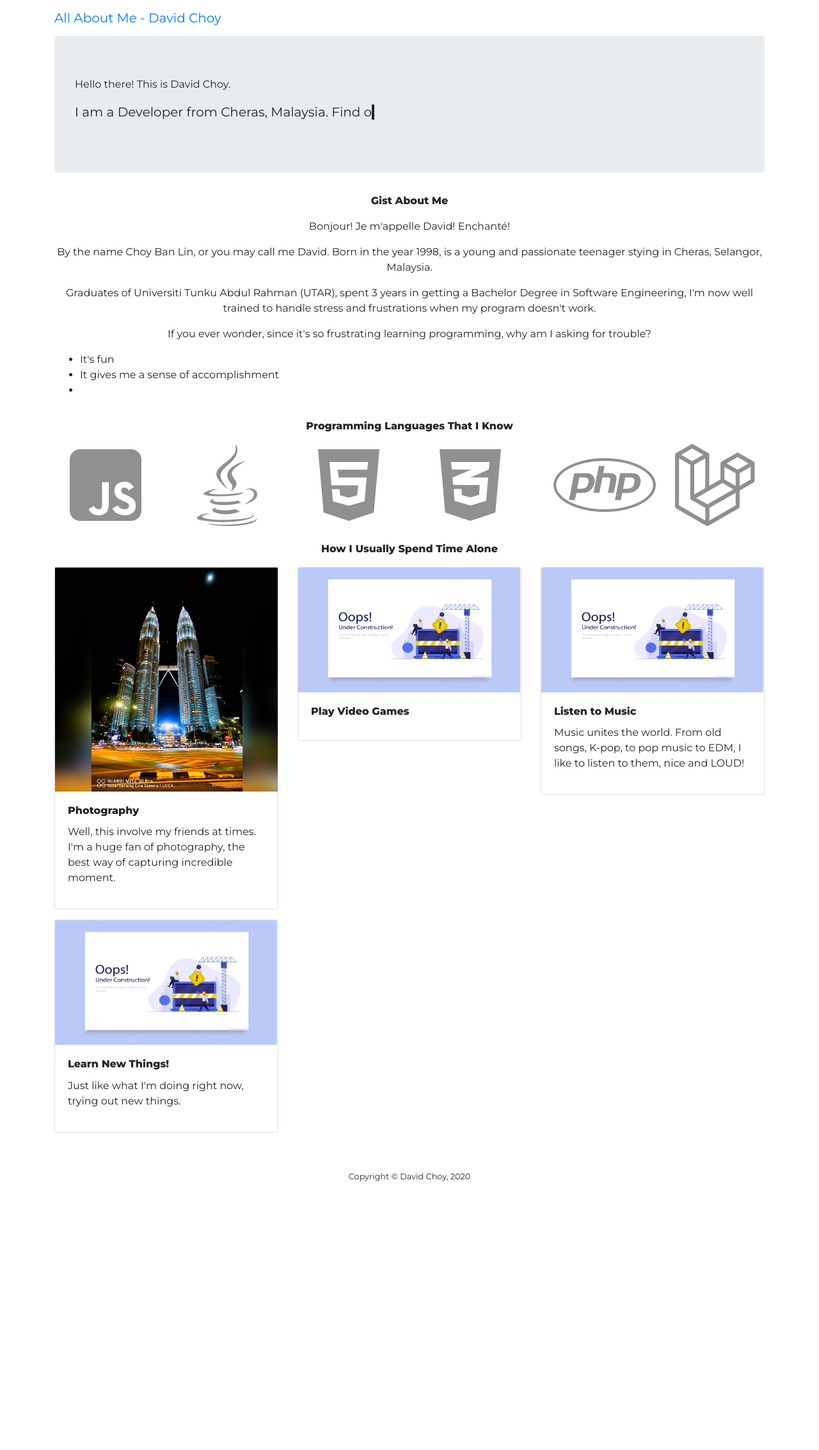
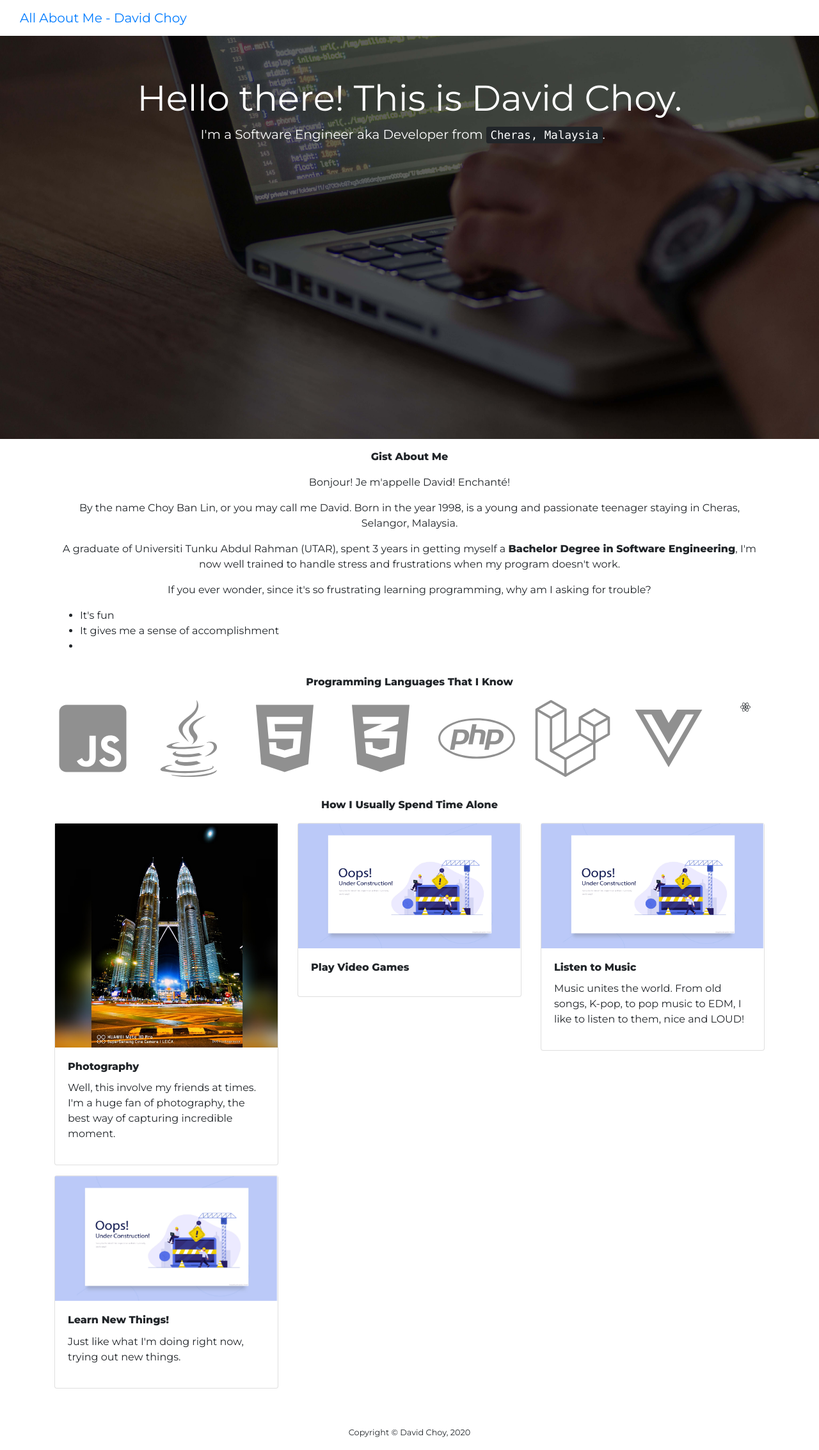
Before and after one commit to davidchoy98/davidchoy98.github.io, a Jekyll site: the page built from _posts/2020-08-09-landing.html, in a window 1280 px wide. Shown: the whole page at 64% size. Built offline with Jekyll 4.4.1, drawn with Linux system fonts in a browser that asks for light colours; nearby versions of some CDN libraries; before the commit the page ends 1866 px from its top, so only the background shows below that.

Commit message:
Temp Save

```diff
--- a/_layouts/portfolio.html
+++ b/_layouts/portfolio.html
@@ -16,11 +16,17 @@
         <!-- Stylesheets -->
         <link rel="stylesheet" href="https://stackpath.bootstrapcdn.com/bootstrap/4.3.1/css/bootstrap.min.css"
             integrity="sha384-ggOyR0iXCbMQv3Xipma34MD+dH/1fQ784/j6cY/iJTQUOhcWr7x9JvoRxT2MZw1T"
-            crossorigin="anonymous">
+            crossorigin="anonymous"
+        />
+        <link rel="stylesheet" href="https://cdnjs.cloudflare.com/ajax/libs/font-awesome/6.1.1/css/all.min.css"
+            integrity="sha512-KfkfwYDsLkIlwQp6LFnl8zNdLGxu9YAA1QvwINks4PhcElQSvqcyVLLD9aMhXd13uQjoXtEKNosOWaZqXgel0g=="
+            crossorigin="anonymous"
+            referrerpolicy="no-referrer"
+        />
         <link rel="stylesheet" href="/assets/scss/styles.css">
 
         <!-- JS -->
-        <script src="https://ajax.googleapis.com/ajax/libs/jquery/3.5.1/jquery.min.js" type="text/javascript"></script>
+        <script src="https://ajax.googleapis.com/ajax/libs/jquery/3.5.1/jquery.min.js"></script>
         <script src="https://cdnjs.cloudflare.com/ajax/libs/popper.js/1.14.7/umd/popper.min.js"
             integrity="sha384-UO2eT0CpHqdSJQ6hJty5KVphtPhzWj9WO1clHTMGa3JDZwrnQq4sF86dIHNDz0W1"
             crossorigin="anonymous">
@@ -29,7 +35,11 @@
             integrity="sha384-JjSmVgyd0p3pXB1rRibZUAYoIIy6OrQ6VrjIEaFf/nJGzIxFDsf4x0xIM+B07jRM"
             crossorigin="anonymous">
         </script>
-        <script src="https://kit.fontawesome.com/5fc4bb432c.js" crossorigin="anonymous"></script>
+        <script src="https://cdnjs.cloudflare.com/ajax/libs/font-awesome/6.1.1/js/all.min.js"
+            integrity="sha512-6PM0qYu5KExuNcKt5bURAoT6KCThUmHRewN3zUFNaoI6Di7XJPTMoT6K0nsagZKk2OB4L7E3q1uQKHNHd4stIQ=="
+            crossorigin="anonymous"
+            referrerpolicy="no-referrer">
+        </script>
         <noscript>You must enable Javascript to view this page.</noscript>
 
         <title>{% if page.title %}{{ page.title }}{% else %}{{ site.title }}{% endif %}</title>
@@ -37,7 +47,7 @@
     <body>
         <!-- Navbar -->
         <nav class="navbar navbar-default navbar-fixed-top">
-            <div class="container">
+            <div class="container-fluid">
                 <div class="navbar-header">
                     <a class="navbar-brand" href="">{{ site.title }}</a>
                 </div>
--- a/_posts/2020-08-09-landing.html
+++ b/_posts/2020-08-09-landing.html
@@ -6,8 +6,8 @@ permalink: /home
 
 <header>
     <div class="container">
-        <div class="jumbotron">
-            <p class="jumbotron-heading">Hello there! This is David Choy.</p>
+        <div class="jumbotron jumbotron-fluid text-center position-relative bg-transparent">
+            <h3 class="display-4 text-white">Hello there! This is David Choy.</h3>
             <p class="lead" id="typewriter"></p>
         </div>
     </div>
@@ -21,8 +21,15 @@ permalink: /home
                     <p class="text-center font-weight-bold">Gist About Me</p>
                     <div class="my-3">
                         <p class="text-center">Bonjour! Je m'appelle David! Enchanté!</p>
-                        <p class="text-center">By the name Choy Ban Lin, or you may call me David. Born in the year 1998, is a young and passionate teenager stying in Cheras, Selangor, Malaysia.</p>
-                        <p class="text-center">Graduates of Universiti Tunku Abdul Rahman (UTAR), spent 3 years in getting a Bachelor Degree in Software Engineering, I'm now well trained to handle stress and frustrations when my program doesn't work.</p>
+                        <p class="text-center">
+                            By the name Choy Ban Lin, or you may call me David. Born in the year 1998, is a young and passionate teenager staying in Cheras, Selangor,
+                            Malaysia.
+                        </p>
+                        <p class="text-center">
+                            A graduate of Universiti Tunku Abdul Rahman (UTAR), spent 3 years in getting myself a
+                            <span class="font-weight-bold">Bachelor Degree in Software Engineering</span>, I'm now well trained to handle stress and frustrations when my
+                            program doesn't work.
+                        </p>
                         <p class="text-center">If you ever wonder, since it's so frustrating learning programming, why am I asking for trouble?</p>
                         <ul>
                             <li>It's fun</li>
@@ -39,22 +46,28 @@ permalink: /home
                     <p class="text-center font-weight-bold">Programming Languages That I Know</p>
                     <div class="row">
                         <div class="col text-center">
-                            <i class="fab fa-js-square pl-icon"></i>
+                            <i class="fa-brands fa-js-square pl-icon"></i>
                         </div>
                         <div class="col text-center">
-                            <i class="fab fa-java pl-icon"></i>
+                            <i class="fa-brands fa-java pl-icon"></i>
                         </div>
                         <div class="col text-center">
-                            <i class="fab fa-html5 pl-icon"></i>
+                            <i class="fa-brands fa-html5 pl-icon"></i>
                         </div>
                         <div class="col text-center">
-                            <i class="fab fa-css3-alt pl-icon"></i>
+                            <i class="fa-brands fa-css3-alt pl-icon"></i>
                         </div>
                         <div class="col text-center">
-                            <i class="fab fa-php pl-icon"></i>
+                            <i class="fa-brands fa-php pl-icon"></i>
                         </div>
                         <div class="col text-center">
-                            <i class="fab fa-laravel pl-icon"></i>
+                            <i class="fa-brands fa-laravel pl-icon"></i>
+                        </div>
+                        <div class="col text-center">
+                            <i class="fa-brands fa-vuejs pl-icon"></i>
+                        </div>
+                        <div class="col text-center">
+                            <i class="fa-brands fa-react"></i>
                         </div>
                     </div>
                 </div>
--- a/assets/scss/styles.scss
+++ b/assets/scss/styles.scss
@@ -24,6 +24,26 @@ body {
 
 body {
     font-family : Montserrat;
+	line-height: 1.5;
+
+	header {
+		position: relative;
+		min-height: 70vh;
+
+		&:before {
+			content: "";
+			background: url(../images/header-background.jpg) no-repeat center center;
+			background-size: cover;
+			height: 70vh;
+			left: 0;
+			position: absolute;
+			width: 100%;
+		}
+
+		.lead {
+			color: #fff;
+		}
+	}
 
     .landing {
 		#biodata {
```
Also changed, not shown: other parts of _posts/2020-08-09-landing.html (+6 -5 lines), assets/images/header-background.jpg (added), assets/js/t.js (indentation only).
